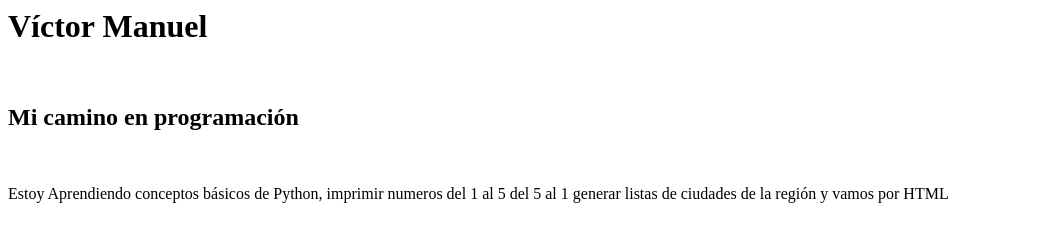
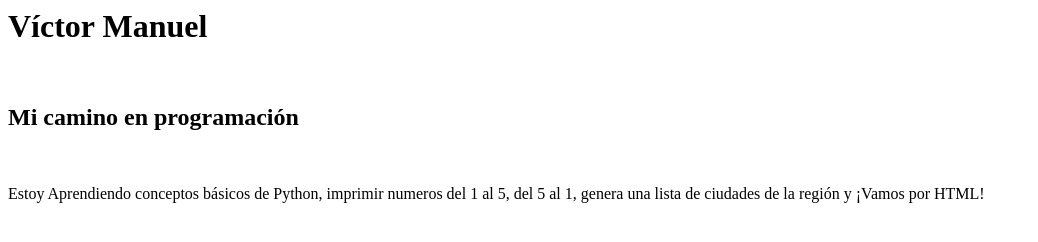
Before and after one commit to vmpe19832023-sketch/Fundamentos-Python, a plain HTML site: page index.html in a window 1280 px wide. Shown: the whole page, without its empty margins (0-1038 px from the left). Drawn offline with Linux system fonts and the light colour scheme.

Commit message:
Python desde cero

```diff
--- a/index.html
+++ b/index.html
@@ -1,3 +1,3 @@
 <h1>Víctor Manuel</h1><br>
 <h2>Mi camino en programación</h2><br>
-<p>Estoy Aprendiendo conceptos básicos de Python, imprimir numeros del 1 al 5 del 5 al 1 generar listas de ciudades de la región y vamos por HTML</p>
+<p>Estoy Aprendiendo conceptos básicos de Python, imprimir numeros del 1 al 5, del 5 al 1, genera una lista de ciudades de la región y ¡Vamos por HTML!</p>
```
